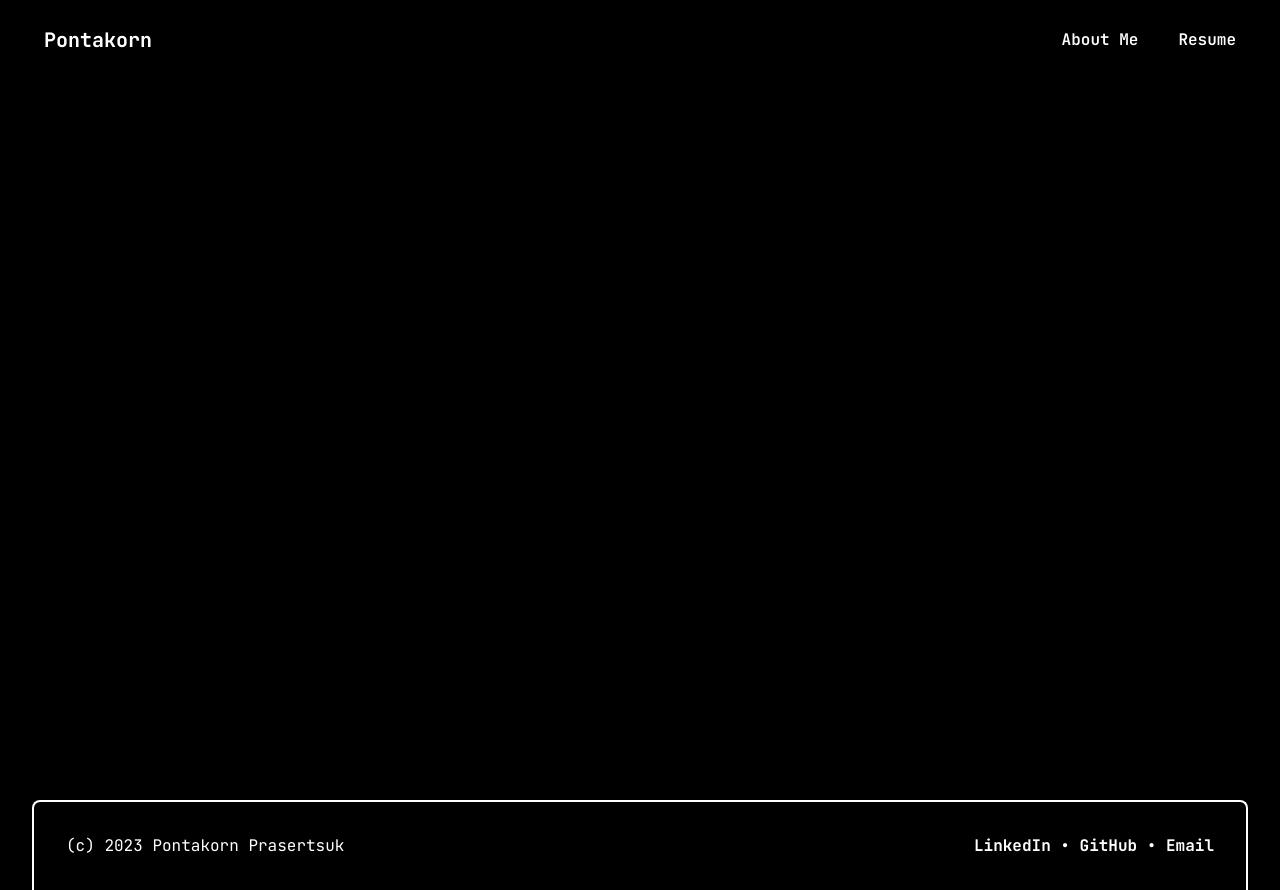
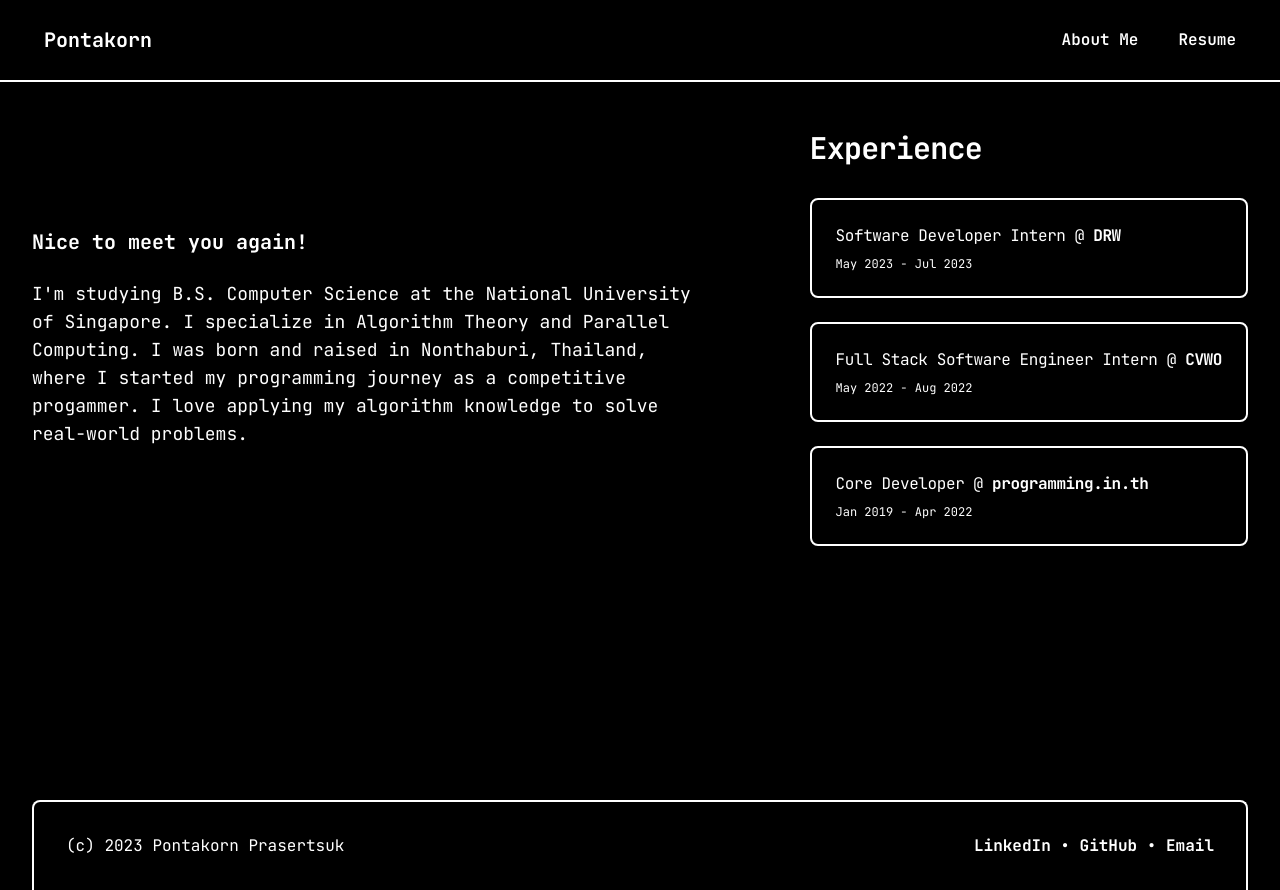
Before and after one commit to peppapighs/pontakorn, a Next.js app: page /about in a window 1280 px wide. Built offline with nearby package versions, Linux system fonts and the light colour scheme.

Commit message:
:sparkles: add about page content

```diff
--- a/app/about/page.tsx
+++ b/app/about/page.tsx
@@ -1,3 +1,4 @@
+import About from "components/About";
 import Footer from "components/Footer";
 import Header from "components/Header";
 
@@ -6,7 +7,7 @@ export default function Page() {
     <div className="bg-black">
       <div className="min-h-screen w-full">
         <Header />
-        <section className="w-full py-12"></section>
+        <About />
       </div>
       <Footer />
     </div>
--- /dev/null
+++ b/components/About.tsx
@@ -0,0 +1,46 @@
+import { EXPERIENCES } from "data/experiences";
+
+export default function About() {
+  return (
+    <section className="w-full border-t-2 border-white py-12">
+      <div className="mx-auto flex max-w-7xl flex-col justify-between px-4 sm:px-8 lg:flex-row lg:items-center lg:space-x-6">
+        <div className="flex flex-1 items-center py-24">
+          <div className="max-w-2xl">
+            <p className="text-xl font-bold text-white">
+              Nice to meet you again!
+            </p>
+            <p className="mt-6 text-lg text-white">
+              I&apos;m studying B.S. Computer Science at the National University
+              of Singapore. I specialize in Algorithm Theory and Parallel
+              Computing. I was born and raised in Nonthaburi, Thailand, where I
+              started my programming journey as a competitive progammer. I love
+              applying my algorithm knowledge to solve real-world problems.
+            </p>
+          </div>
+        </div>
+        <div>
+          <h2 className="text-2xl font-bold tracking-tight text-white sm:text-3xl">
+            Experience
+          </h2>
+          <ul className="mt-8 space-y-6">
+            {EXPERIENCES.map((experience, index) => (
+              <li key={index}>
+                <div className="rounded-lg border-2 border-white bg-black p-6">
+                  <p className="text-base tracking-tight text-white">
+                    {experience.title} @{" "}
+                    <span className="inline-block font-bold">
+                      {experience.location}
+                    </span>
+                  </p>
+                  <p className="mt-2 text-xs text-white">
+                    {experience.duration}
+                  </p>
+                </div>
+              </li>
+            ))}
+          </ul>
+        </div>
+      </div>
+    </section>
+  );
+}
--- a/components/Footer.tsx
+++ b/components/Footer.tsx
@@ -10,7 +10,7 @@ const LINKS = [
 export default function Footer() {
   return (
     <footer className="mx-auto max-w-7xl md:px-8">
-      <div className="flex w-full flex-col items-center justify-between border-2 border-b-0 border-white p-8 md:flex-row md:rounded-t-lg">
+      <div className="flex w-full flex-col items-center justify-between border-b-0 border-t-2 border-white py-8 md:flex-row md:rounded-t-lg md:border-x-2 md:px-8">
         <div className="flex justify-center md:order-2">
           {LINKS.map((link, index) => (
             <p key={link.name} className="text-base font-bold text-white">
--- a/components/Hero.tsx
+++ b/components/Hero.tsx
@@ -7,16 +7,8 @@ export default function Hero({ ...props }) {
             $ pontakorn --help
           </h1>
           <p className="mt-6 text-base text-white">
-            I&apos;m Pontakorn, a Computer Science undergrad from{" "}
-            <a
-              className="inline-block font-bold hover:underline"
-              rel="noreferrer"
-              href="https://nus.edu.sg"
-              target="_blank"
-            >
-              NUS
-            </a>
-            . I&apos;m currently a Software Developer Intern at{" "}
+            I&apos;m Pontakorn, a Computer Science undergrad based in Singapore.
+            I currently work as a Software Developer Intern at{" "}
             <a
               className="inline-block font-bold hover:underline"
               href="https://drw.com"
--- /dev/null
+++ b/data/experiences.ts
@@ -0,0 +1,23 @@
+interface Experience {
+  title: string;
+  location: string;
+  duration: string;
+}
+
+export const EXPERIENCES: Experience[] = [
+  {
+    title: "Software Developer Intern",
+    location: "DRW",
+    duration: "May 2023 - Jul 2023",
+  },
+  {
+    title: "Full Stack Software Engineer Intern",
+    location: "CVWO",
+    duration: "May 2022 - Aug 2022",
+  },
+  {
+    title: "Core Developer",
+    location: "programming.in.th",
+    duration: "Jan 2019 - Apr 2022",
+  },
+];
```
